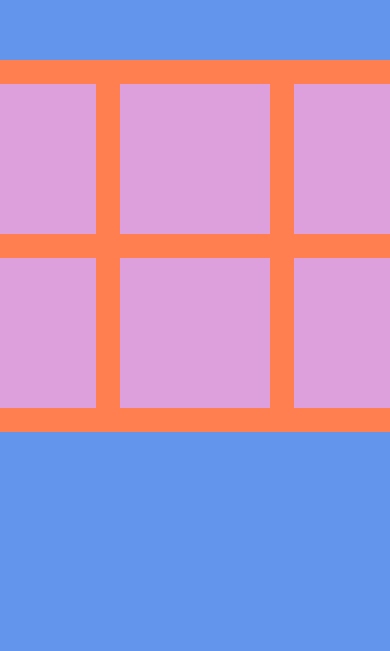
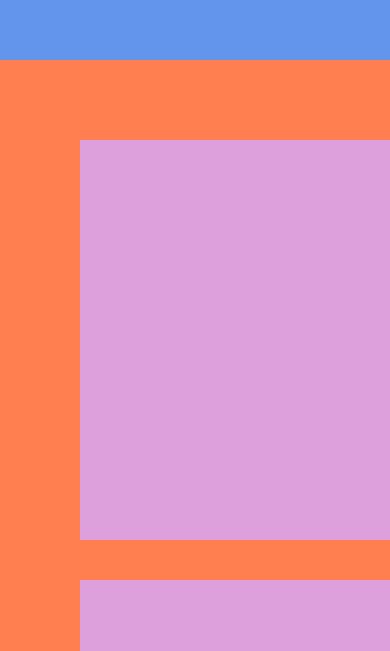
Before and after one commit to luka-danger/odin-homepage, a plain HTML site: page index.html in a window 390 px wide. Shown: the part 193-844 px from the top of the page. Drawn offline with Linux system fonts and the light colour scheme.

Commit message:
add responsive resize for grid

```diff
--- a/style.css
+++ b/style.css
@@ -11,17 +11,17 @@
 }
 
 .grid {
+    max-width: 1200px;
+    margin: 0 auto;
     display: grid;
-    grid-template-rows: auto;
-    grid-template-columns: 1fr 1fr 1fr;
-    gap: 1.5em;
-    padding: 1.5em;
+    gap: 2.5em;
+    padding: 5em;
     background-color: coral ;
 }
 
 .card {
-    height: 150px;
-    width: 150px;
+    height: 25em;
+    width: 20em;
     background-color: plum;
 }
 
@@ -36,3 +36,13 @@
     align-items: center;
     background-color: coral ;
 }
+
+/* Tablet View */
+@media (min-width: 600px) {
+    .grid {grid-template-columns: repeat(2, 1fr);}
+}
+
+/* Laptop / Desktop View */
+@media (min-width: 900px) {
+    .grid {grid-template-columns: repeat(3, 1fr);}
+}
```
